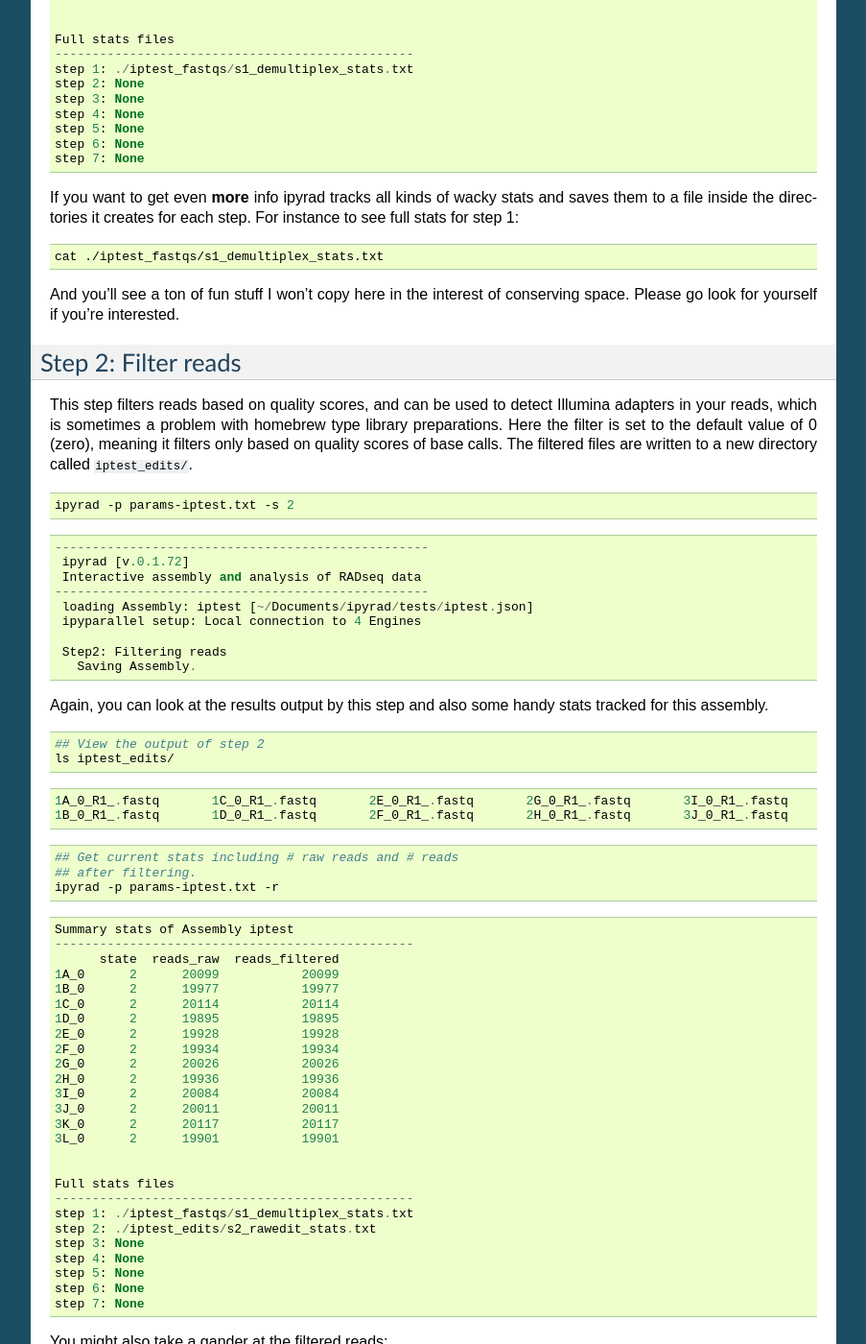
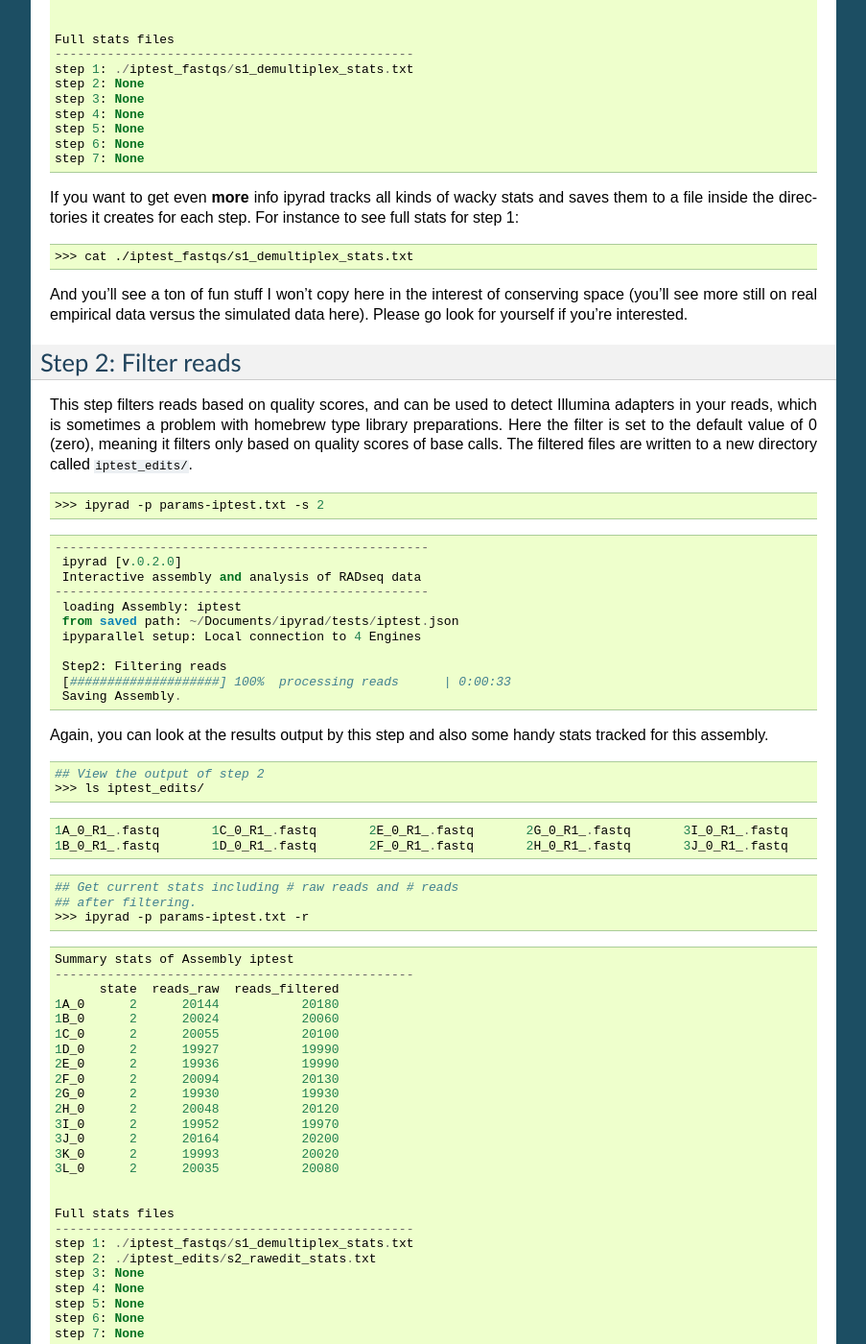
Before and after one commit to dereneaton/ipyrad, a Sphinx documentation site: the page built from docs/tutorial_intro_cli.rst, in a window 1280 px wide and 1400 px high, scrolled down 4457 px. Shown: the whole window at 96% size, without its empty margins (198-1101 px from the left). Built offline with Sphinx 7.4.7, drawn with Linux system fonts in a browser that asks for light colours; pages that are not in the unit, such as notebooks, are missing from menus; the version number is read from the project's files by our own code; some of the changed text lies outside the part shown.

Commit message:
docs update

```diff
--- a/docs/tutorial_intro_cli.rst
+++ b/docs/tutorial_intro_cli.rst
@@ -308,18 +308,18 @@ invoking the ``-r`` flag.
     Summary stats of Assembly iptest
     ------------------------------------------------
           state  reads_raw
-    1A_0      1      20099
-    1B_0      1      19977
-    1C_0      1      20114
-    1D_0      1      19895
-    2E_0      1      19928
-    2F_0      1      19934
-    2G_0      1      20026
-    2H_0      1      19936
-    3I_0      1      20084
-    3J_0      1      20011
-    3K_0      1      20117
-    3L_0      1      19901
+    1A_0      1      20144
+    1B_0      1      20024
+    1C_0      1      20055
+    1D_0      1      19927
+    2E_0      1      19936
+    2F_0      1      20094
+    2G_0      1      19930
+    2H_0      1      20048
+    3I_0      1      19952
+    3J_0      1      20164
+    3K_0      1      19993
+    3L_0      1      20035
 
 
     Full stats files
@@ -339,10 +339,11 @@ creates for each step. For instance to see full stats for step 1:
 
 .. code-block:: bash
 
-    cat ./iptest_fastqs/s1_demultiplex_stats.txt
+    >>> cat ./iptest_fastqs/s1_demultiplex_stats.txt
 
 And you'll see a ton of fun stuff I won't copy here in the interest
-of conserving space. Please go look for yourself if you're interested.
+of conserving space (you'll see more still on real empirical data versus
+the simulated data here). Please go look for yourself if you're interested.
 
 
 Step 2: Filter reads
@@ -356,18 +357,21 @@ base calls. The filtered files are written to a new directory called
 
 .. code-block:: bash
 
-    ipyrad -p params-iptest.txt -s 2
+    >>> ipyrad -p params-iptest.txt -s 2
 
 .. parsed-literal::
- --------------------------------------------------
-  ipyrad [v.0.1.72]
-  Interactive assembly and analysis of RADseq data
- --------------------------------------------------
-  loading Assembly: iptest [~/Documents/ipyrad/tests/iptest.json]
-  ipyparallel setup: Local connection to 4 Engines
+  --------------------------------------------------
+   ipyrad [v.0.2.0]
+   Interactive assembly and analysis of RADseq data
+  --------------------------------------------------
+   loading Assembly: iptest
+   from saved path: ~/Documents/ipyrad/tests/iptest.json
+   ipyparallel setup: Local connection to 4 Engines
 
-  Step2: Filtering reads
-    Saving Assembly.
+   Step2: Filtering reads
+   [####################] 100%  processing reads      | 0:00:33
+   Saving Assembly.
+
 
 Again, you can look at the results output by this step and also some
 handy stats tracked for this assembly.
@@ -375,7 +379,7 @@ handy stats tracked for this assembly.
 .. code-block:: bash
 
     ## View the output of step 2
-    ls iptest_edits/
+    >>> ls iptest_edits/
 
 .. parsed-literal::
     1A_0_R1_.fastq       1C_0_R1_.fastq       2E_0_R1_.fastq       2G_0_R1_.fastq       3I_0_R1_.fastq       3K_0_R1_.fastq       s2_rawedit_stats.txt
@@ -385,25 +389,24 @@ handy stats tracked for this assembly.
 
     ## Get current stats including # raw reads and # reads
     ## after filtering.
-    ipyrad -p params-iptest.txt -r
+    >>> ipyrad -p params-iptest.txt -r
 
 .. parsed-literal::
-
     Summary stats of Assembly iptest
     ------------------------------------------------
           state  reads_raw  reads_filtered
-    1A_0      2      20099           20099
-    1B_0      2      19977           19977
-    1C_0      2      20114           20114
-    1D_0      2      19895           19895
-    2E_0      2      19928           19928
-    2F_0      2      19934           19934
-    2G_0      2      20026           20026
-    2H_0      2      19936           19936
-    3I_0      2      20084           20084
-    3J_0      2      20011           20011
-    3K_0      2      20117           20117
-    3L_0      2      19901           19901
+    1A_0      2      20144           20180
+    1B_0      2      20024           20060
+    1C_0      2      20055           20100
+    1D_0      2      19927           19990
+    2E_0      2      19936           19990
+    2F_0      2      20094           20130
+    2G_0      2      19930           19930
+    2H_0      2      20048           20120
+    3I_0      2      19952           19970
+    3J_0      2      20164           20200
+    3K_0      2      19993           20020
+    3L_0      2      20035           20080
 
 
     Full stats files
@@ -420,8 +423,7 @@ handy stats tracked for this assembly.
 You might also take a gander at the filtered reads:
 
 .. parsed-literal::
-
-    head -n 12 ./iptest_edits/1A_0_R1_.fastq
+    >>> head -n 12 ./iptest_edits/1A_0_R1_.fastq
 
 
 Step 3: clustering within-samples
@@ -438,7 +440,6 @@ The true name of this output directory will be dictated by the value
 you set for the ``clust_threshold`` parameter in the params file.
 
 .. parsed-literal::
-
     0.85             ## [14] [clust_threshold]: proportion identical for clustering
 
 You can see the default value is 0.85, so our default directory is
```
